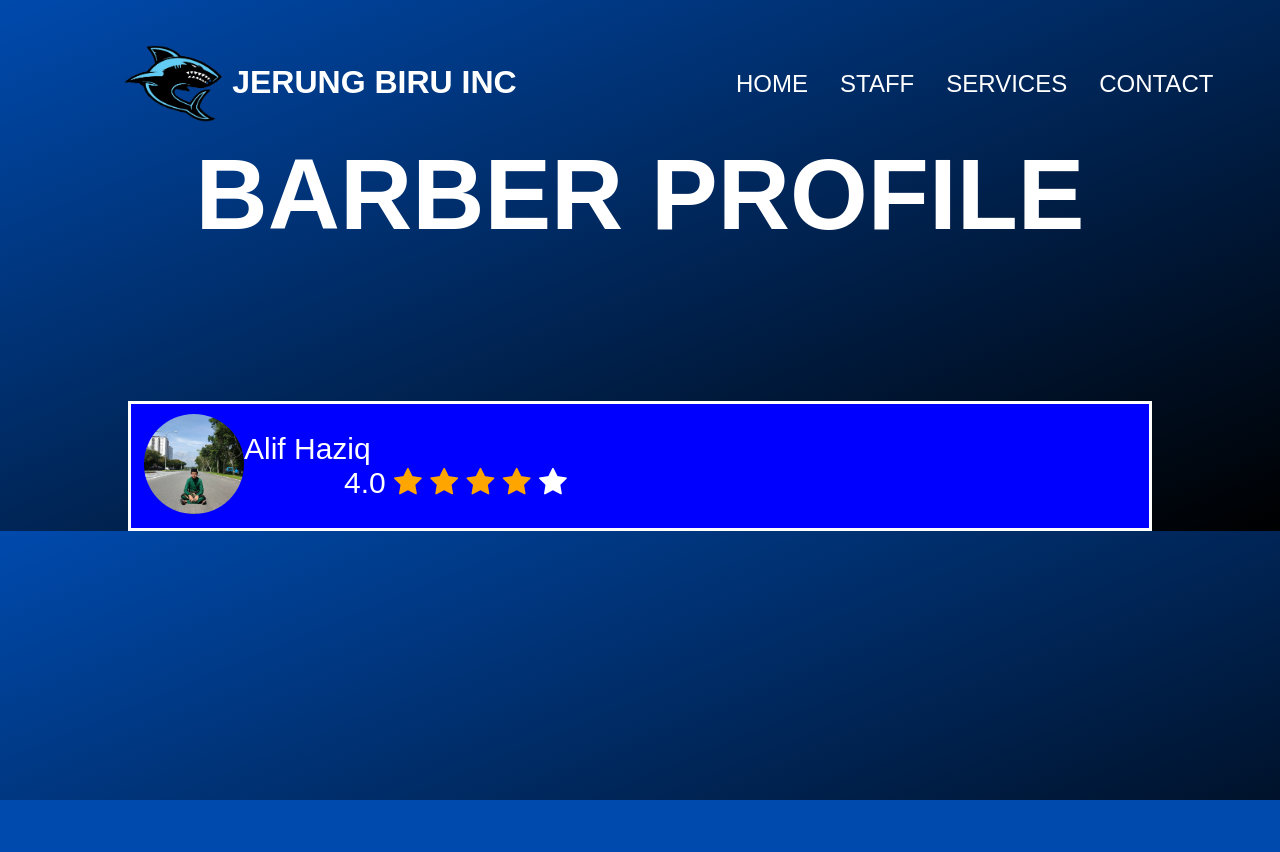
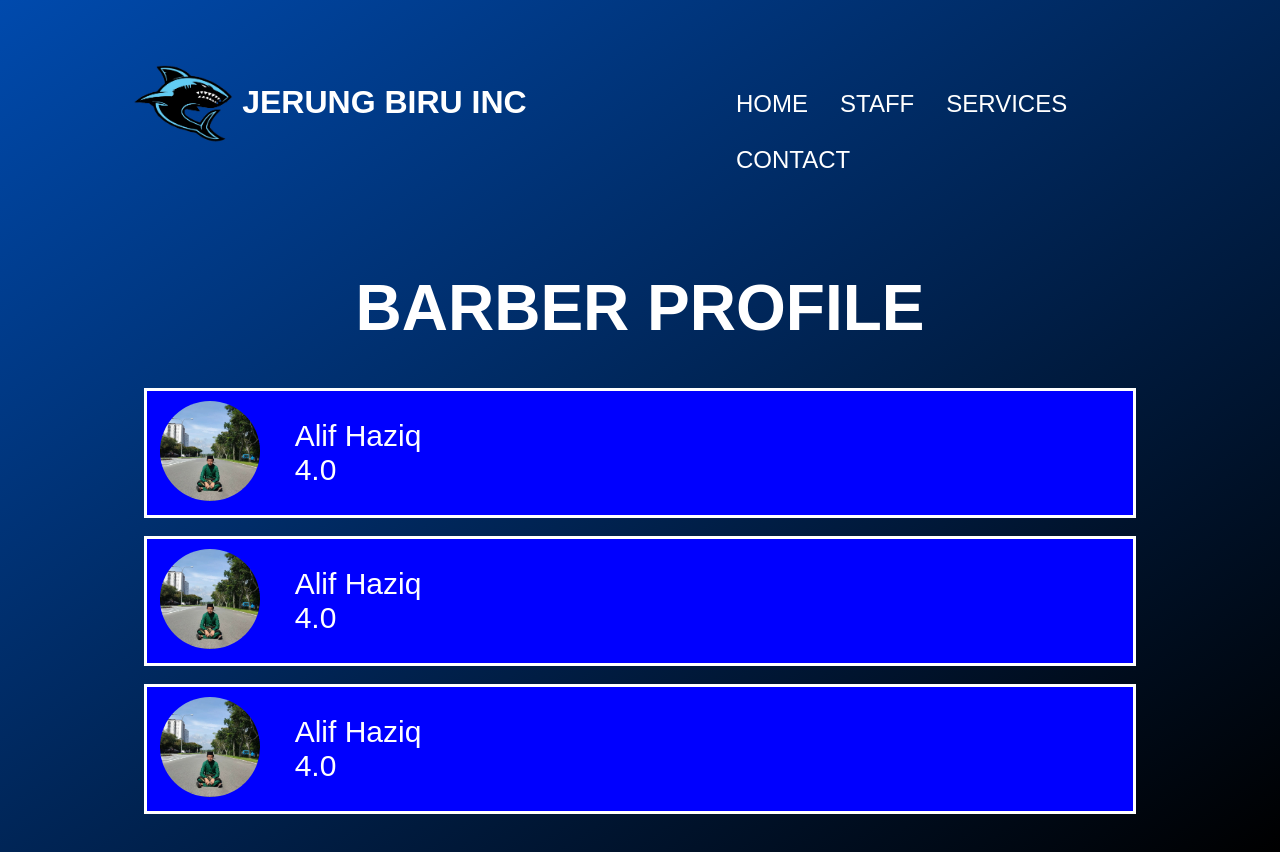
Before and after one commit to Dhawi1902/htmlproject, a plain HTML site: page Gp_Project/barber_list.html in a window 1280 px wide. Before the commit the page ends 800 px from the top, so only its background shows below. Drawn offline with Linux system fonts and the light colour scheme.

Commit message:
tukar lagi

```diff
--- a/Gp_Project/barber_list.html
+++ b/Gp_Project/barber_list.html
@@ -6,6 +6,7 @@
 <meta charset="UTF-8">
 <meta name="viewport" content="width=device-width, initial-scale=1">
 <link rel="stylesheet" href="https://cdnjs.cloudflare.com/ajax/libs/font-awesome/4.7.0/css/font-awesome.min.css">
+<link rel="stylesheet" href="https://fonts.googleapis.com/icon?family=Material+Icons">
 <link rel="stylesheet" href="style.css">
 <link rel="stylesheet" href="navigation.css">
 <link rel="stylesheet" href="box.css">
@@ -46,8 +47,8 @@
   </script>
 
   <!-- The flexible grid (content) -->
-    <div class="home"  style = "position:relative; top:-140px;">
-      <h1 style = "position:relative; top:58px;">BARBER PROFILE</h1>
+    <div class="pagetittle" >
+      <h1>BARBER PROFILE</h1>
     </div>
     <div class="container1">
 
@@ -56,17 +57,43 @@
       </div>
 
       <div class="textwe">
-        <p>Alif Haziq <br> &nbsp;&nbsp;&nbsp;&nbsp;&nbsp;&nbsp;&nbsp;&nbsp;&nbsp;&nbsp;&nbsp;&nbsp;4.0
-          <span class="fa fa-star checked"></span>
-          <span class="fa fa-star checked"></span>
-          <span class="fa fa-star checked"></span>
-          <span class="fa fa-star checked"></span>
-          <span class="fa fa-star"></span>
-        </p>
+        <p>Alif Haziq <br>4.0 </p>
       </div>
 
-    </div>
+      <div>
+        <i class="material-icons">&#xe5cc;</i>
+      </div>
+    </div><br>
 
+    <div class="container1">
+
+      <div class="image">
+        <img src="lipjiq.jpg" alt="Avatar" style="min-width: 100px; max-width:100px; border-radius:50%; width:200px; ">
+      </div>
+
+      <div class="textwe">
+        <p>Alif Haziq <br>4.0 </p>
+      </div>
+
+      <div>
+        <i class="material-icons">&#xe5cc;</i>
+      </div>
+    </div><br>
+
+    <div class="container1">
+
+      <div class="image">
+        <img src="lipjiq.jpg" alt="Avatar" style="min-width: 100px; max-width:100px; border-radius:50%; width:200px; ">
+      </div>
+
+      <div class="textwe">
+        <p>Alif Haziq <br>4.0 </p>
+      </div>
+
+      <div>
+        <i class="material-icons">&#xe5cc;</i>
+      </div>
+    </div><br>
 
   </body>
   </html>
--- a/Gp_Project/style.css
+++ b/Gp_Project/style.css
@@ -24,6 +24,7 @@ body {
   margin: 0;
   background-color: #004aad;
   background-image: linear-gradient(to bottom right, #004aad, black);
+  padding: 20px;
 }
 
 .home{
@@ -84,7 +85,11 @@ body {
   color: orange;
 }
 
+.image{
+  flex: 10%;
+}
 .textwe{
+  flex: 80%;
   color: white;
   font-size: 30px;
   text-align: left;
```
